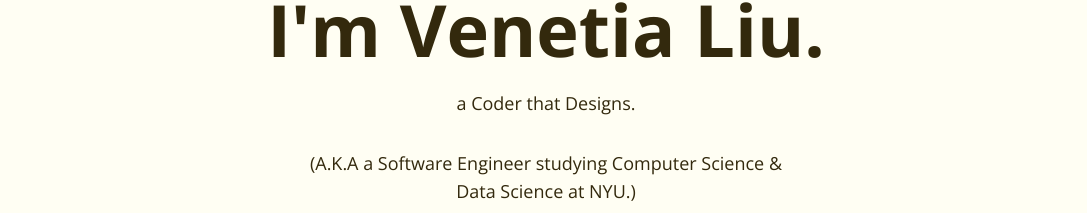
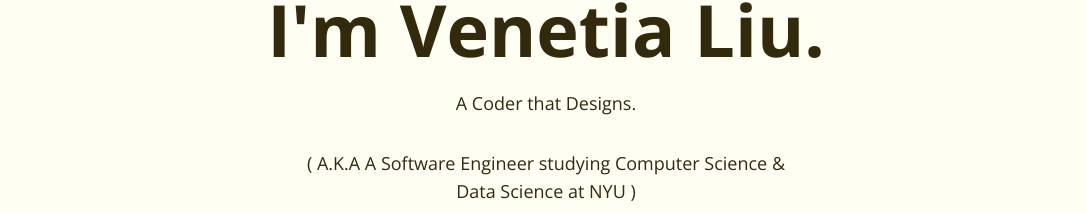
Before and after one commit to venetialiu/venetialiu, a React (Vite) app: page / in a window 1280 px wide. Shown: the part 587-800 px from the top of the page, without its empty margins (94-1181 px from the left). Built offline with nearby package versions, Linux system fonts and the light colour scheme.

Commit message:
Update Introduction

```diff
--- a/src/components/sections/Home.jsx
+++ b/src/components/sections/Home.jsx
@@ -20,11 +20,11 @@
                             I'm Venetia Liu.
                         </h1>
 
+                        <h5 className="text-lg mb-8 max-w-lg mx-auto">
+                            A Coder that Designs.
+                        </h5>
                         <p className="text-lg mb-8 max-w-lg mx-auto">
-                            a Coder that Designs.
-                        </p>
-                        <p className="text-lg mb-8 max-w-lg mx-auto">
-                            (A.K.A a Software Engineer studying Computer Science & Data Science at NYU.)
+                            ( A.K.A A Software Engineer studying Computer Science & Data Science at NYU )
                         </p>
                         <div className="flex justify-center space-x-4">
                             <a href="#projects" className="bg-[#EEEDDC] py-3 px-6 rounded-full font-medium transition relative overflow-hidden hover:-translate-y-0.5 hover:shadow-[0_0_15px_rgba(51, 41, 13, 0.4)]">
```
